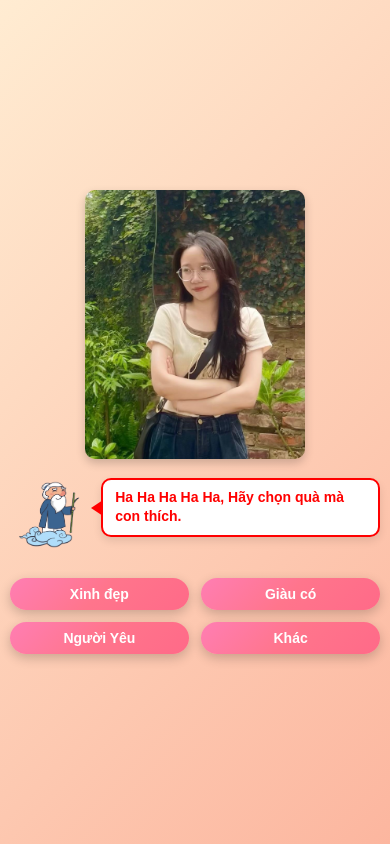
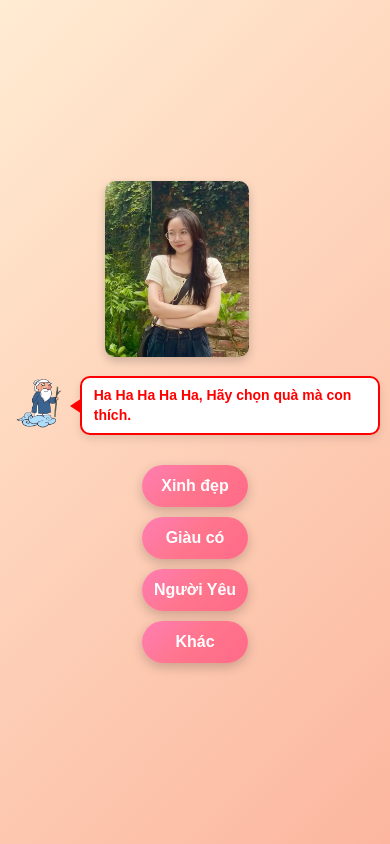
Before and after one commit to phjju/hpbd1, a plain HTML site: page 2025.html in a window 390 px wide. Both pictures are taken after a click on the button "Click vào đây". Drawn offline with Linux system fonts and the light colour scheme.

Commit message:
2025.html

```diff
--- a/2025.html
+++ b/2025.html
@@ -182,16 +182,35 @@
         padding: 8px 12px;
     }
 
+    .wish-image img {
+        max-width: 180px;
+        width: 80%;
+    }
+
+    .buddha {
+        width: 60px;
+    }
+
+    .choices {
+        flex-direction: column;
+        align-items: stretch;
+        gap: 10px;
+    }
+
     .choices button {
-                font-size: 14px;
-                padding: 8px 16px;
+        font-size: 16px;
+        padding: 12px;
+        width: 100%;
+        max-width: none;
     }
 
     #startBtn {
-                font-size: 16px;
-                padding: 10px 20px;
+        font-size: 18px;
+        padding: 14px 28px;
+        border-radius: 15px;
     }
 }
+
     </style>
 </head>
 <body>
```
Lines whose indentation alone changed are shown as unchanged.
